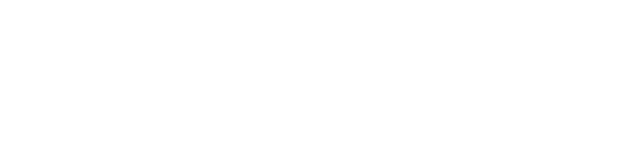
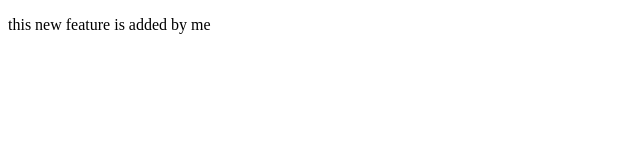
Before and after one commit to TariqTechie-dev/project-2, a plain HTML site: page index.html in a window 1280 px wide. Shown: the whole page, without its empty margins (0-640 px from the left). Drawn offline with Linux system fonts and the light colour scheme.

Commit message:
paragraph add

```diff
--- a/index.html
+++ b/index.html
@@ -6,6 +6,6 @@
     <title>git hub new project</title>
 </head>
 <body>
-
+    <p>this new feature is added by me</p>
 </body>
 </html>
```
